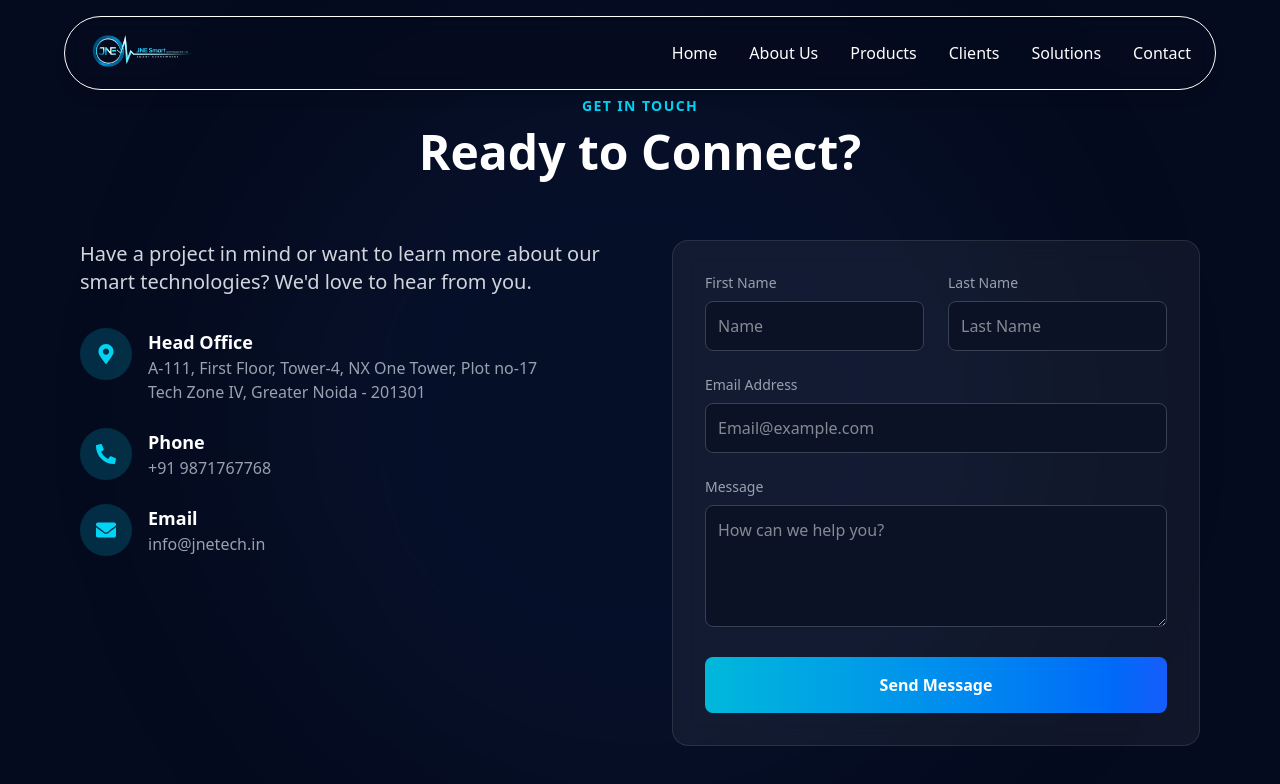
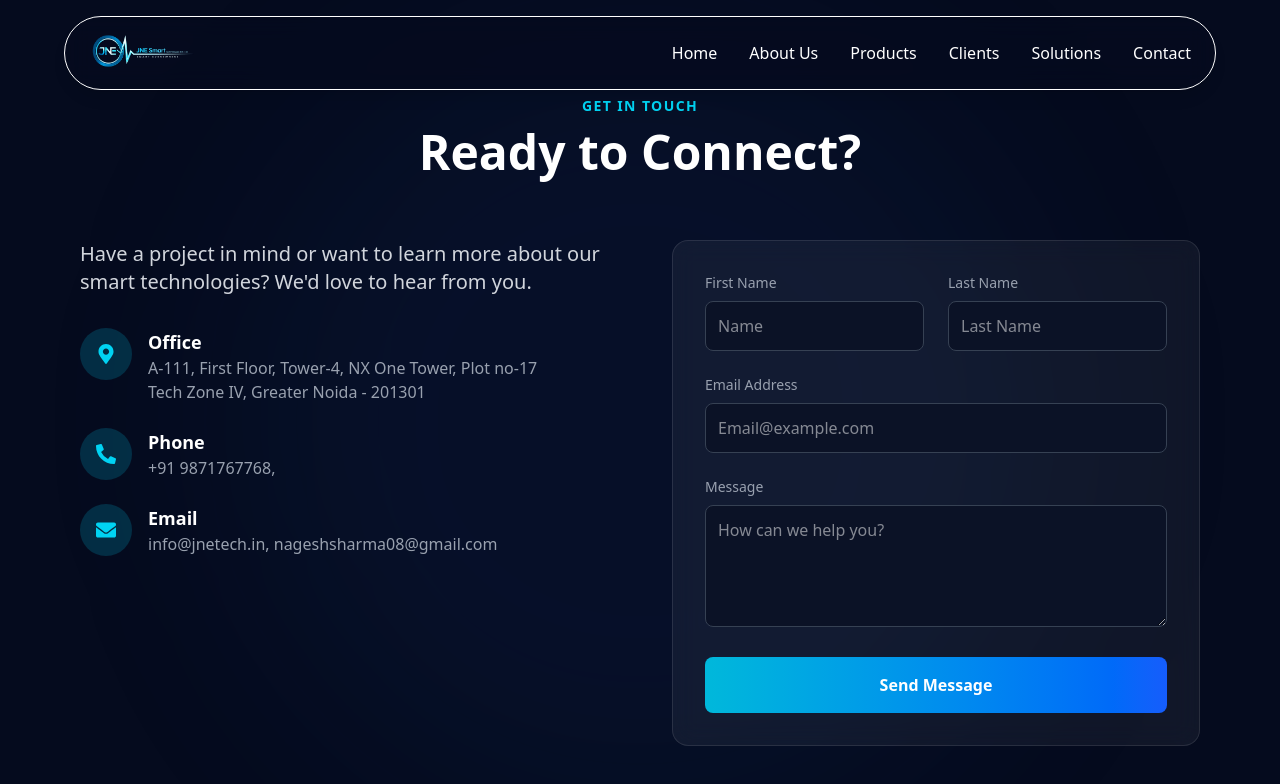
Before and after one commit to Nishantakanishu/JNE-Smart-techonology, a React (Vite) app: page /contact in a window 1280 px wide. Shown: the top 784 px of the page. Built offline with nearby package versions, Linux system fonts and the light colour scheme.

Commit message:
almost finished things

```diff
--- a/src/Clients.jsx
+++ b/src/Clients.jsx
@@ -30,7 +30,7 @@ import VisarIMG from "./assets/Visar logo.webp";
    ======================= */
 const clients = [
   { name: "SGIL", full: "Satnam Global Infraprojects Ltd.", image: sgilImg },
-  { name: "DMS E Solutions", full: "Smart Meter & Energy Solutions", image: dmsImg },
+  { name: "DMS E Solutions", full: "Smart Meter & Energy Solutions", image: dmsImg},
   { name: "RENESAS", full: "Semiconductor & IoT Leader", image: renesasImg },
   { name: "Network Energy", full: "Power Infrastructure Services", image: networkEnergyImg },
   { name: "Modern Transformers", full: "Transformer Manufacturing", image: modernTransformerImg },
@@ -51,7 +51,7 @@ const row2 = clients.slice(Math.ceil(clients.length / 2));
    ======================= */
 const ClientCard = ({ client }) => {
   return (
-    <div className="relative w-[260px] h-[220px] flex-shrink-0 group z-50">
+    <div className="relative w-[260px] h-[220px] flex-shrink-0 group z-30">
 
       {/* Hover Info */}
       <motion.div
--- a/src/Contact.jsx
+++ b/src/Contact.jsx
@@ -28,7 +28,7 @@ const Contact = () => {
                     <FaMapMarkerAlt />
                   </div>
                   <div>
-                    <h3 className="text-white font-bold text-lg">Head Office</h3>
+                    <h3 className="text-white font-bold text-lg">Office</h3>
                     <p className="text-gray-400">A-111, First Floor, Tower-4, NX One Tower, Plot no-17<br/>Tech Zone IV, Greater Noida - 201301</p>
                   </div>
                 </div>
@@ -39,7 +39,7 @@ const Contact = () => {
                   </div>
                   <div>
                     <h3 className="text-white font-bold text-lg">Phone</h3>
-                    <p className="text-gray-400">+91 9871767768</p>
+                    <p className="text-gray-400">+91 9871767768, </p>
                   </div>
                 </div>
 
@@ -49,7 +49,7 @@ const Contact = () => {
                   </div>
                   <div>
                     <h3 className="text-white font-bold text-lg">Email</h3>
-                    <p className="text-gray-400">info@jnetech.in</p>
+                    <p className="text-gray-400">info@jnetech.in, nageshsharma08@gmail.com</p>
                   </div>
                 </div>
               </div>
--- a/src/Navbar.jsx
+++ b/src/Navbar.jsx
@@ -19,7 +19,7 @@ const Navbar = () => {
   ];
 
   return (
-    <nav className="fixed top-4 left-1/2 transform -translate-x-1/2 z-20 px-6 py-0
+    <nav className="fixed top-4 left-1/2 transform -translate-x-1/2 z-60 position:fixed px-6 py-0
                     bg-[#050b1e]/80 backdrop-blur-md text-white shadow-lg border border-white
                     rounded-full max-w-6xl w-[95%]">
       <div className="flex justify-between items-center">
```
